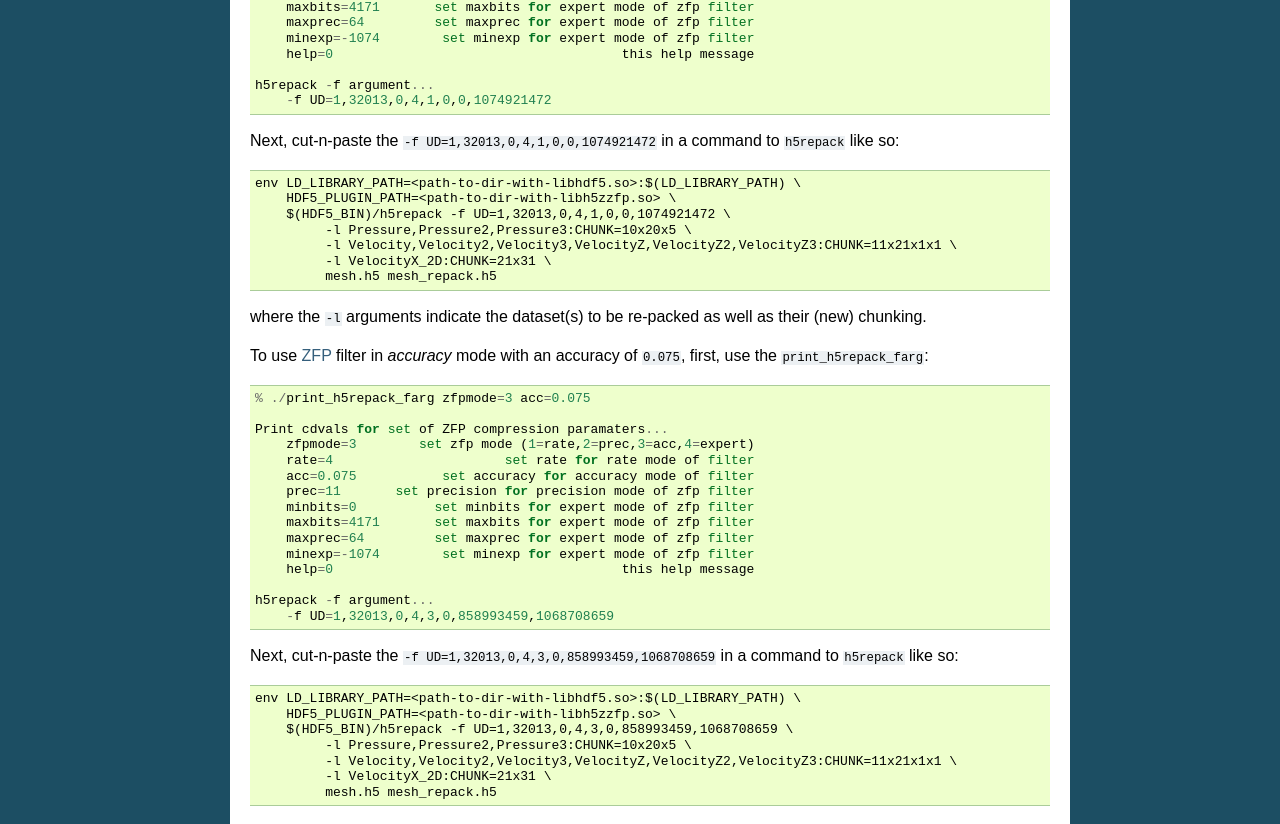
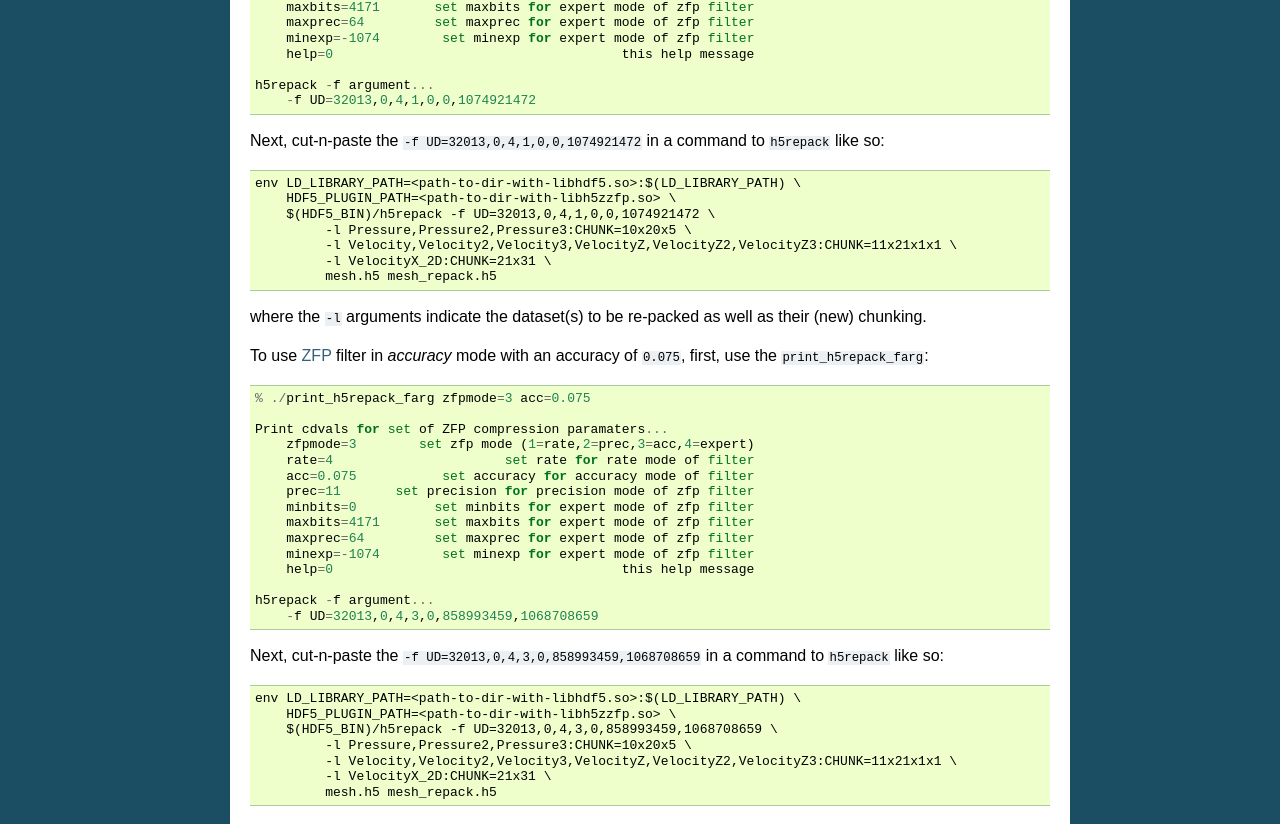
Before and after one commit to LLNL/H5Z-ZFP, a Sphinx documentation site: the page built from docs/h5repack.rst, in a window 1280 px wide. Shown: the part 995-1819 px from the top of the page. Built offline with Sphinx 7.4.7, drawn with Linux system fonts in a browser that asks for light colours; pages that are not in the unit, such as notebooks, are missing from menus.

Commit message:
fix h5repack test and docs

```diff
--- a/docs/h5repack.rst
+++ b/docs/h5repack.rst
@@ -67,14 +67,14 @@
         help=0                                     this help message
 
     h5repack -f argument...
-        -f UD=1,32013,0,4,1,0,0,1074921472
+        -f UD=32013,0,4,1,0,0,1074921472
 
-Next, cut-n-paste the ``-f UD=1,32013,0,4,1,0,0,1074921472`` in a command
+Next, cut-n-paste the ``-f UD=32013,0,4,1,0,0,1074921472`` in a command
 to ``h5repack`` like so::
 
     env LD_LIBRARY_PATH=<path-to-dir-with-libhdf5.so>:$(LD_LIBRARY_PATH) \
         HDF5_PLUGIN_PATH=<path-to-dir-with-libh5zzfp.so> \
-        $(HDF5_BIN)/h5repack -f UD=1,32013,0,4,1,0,0,1074921472 \
+        $(HDF5_BIN)/h5repack -f UD=32013,0,4,1,0,0,1074921472 \
              -l Pressure,Pressure2,Pressure3:CHUNK=10x20x5 \
              -l Velocity,Velocity2,Velocity3,VelocityZ,VelocityZ2,VelocityZ3:CHUNK=11x21x1x1 \
              -l VelocityX_2D:CHUNK=21x31 \
@@ -100,14 +100,14 @@
         help=0                                     this help message
 
     h5repack -f argument...
-        -f UD=1,32013,0,4,3,0,858993459,1068708659
+        -f UD=32013,0,4,3,0,858993459,1068708659
 
-Next, cut-n-paste the ``-f UD=1,32013,0,4,3,0,858993459,1068708659`` in a command
+Next, cut-n-paste the ``-f UD=32013,0,4,3,0,858993459,1068708659`` in a command
 to ``h5repack`` like so::
 
     env LD_LIBRARY_PATH=<path-to-dir-with-libhdf5.so>:$(LD_LIBRARY_PATH) \
         HDF5_PLUGIN_PATH=<path-to-dir-with-libh5zzfp.so> \
-        $(HDF5_BIN)/h5repack -f UD=1,32013,0,4,3,0,858993459,1068708659 \
+        $(HDF5_BIN)/h5repack -f UD=32013,0,4,3,0,858993459,1068708659 \
              -l Pressure,Pressure2,Pressure3:CHUNK=10x20x5 \
              -l Velocity,Velocity2,Velocity3,VelocityZ,VelocityZ2,VelocityZ3:CHUNK=11x21x1x1 \
              -l VelocityX_2D:CHUNK=21x31 \
```
Also changed, not shown: 2 other files.
